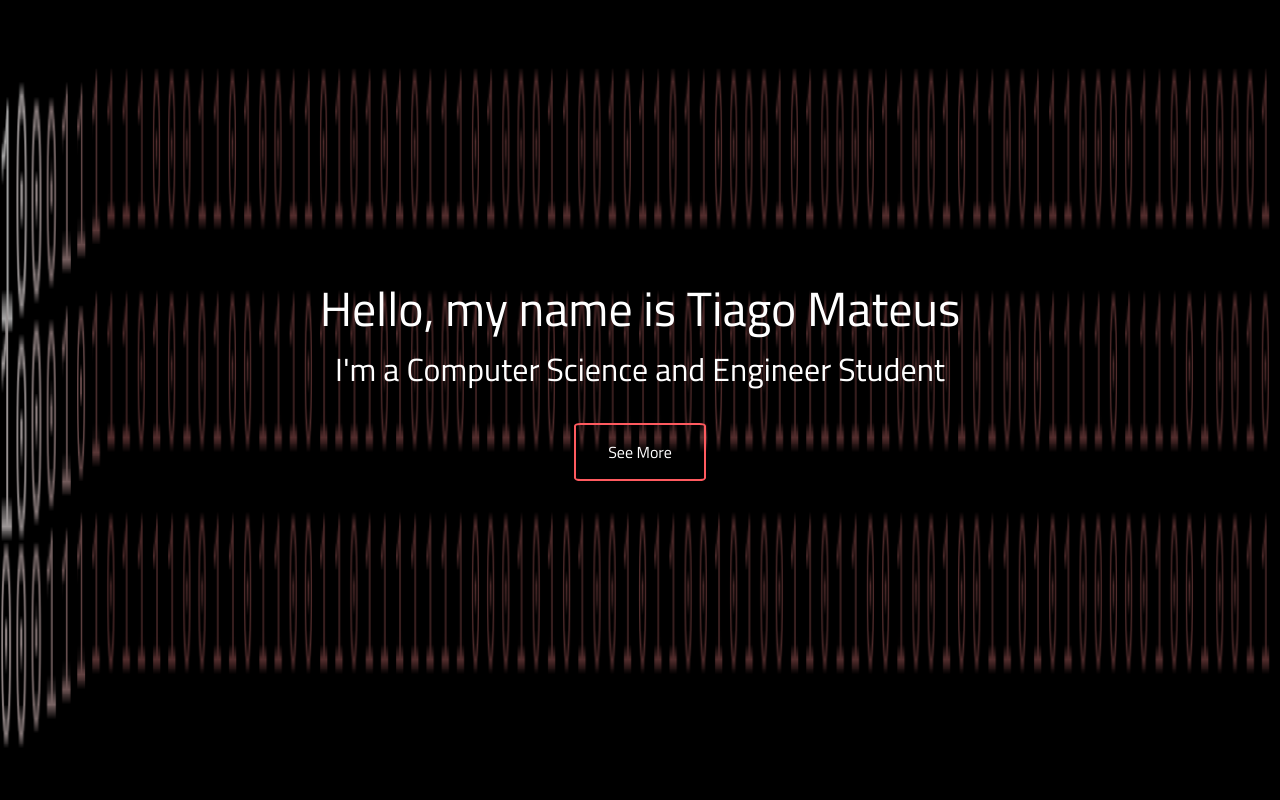
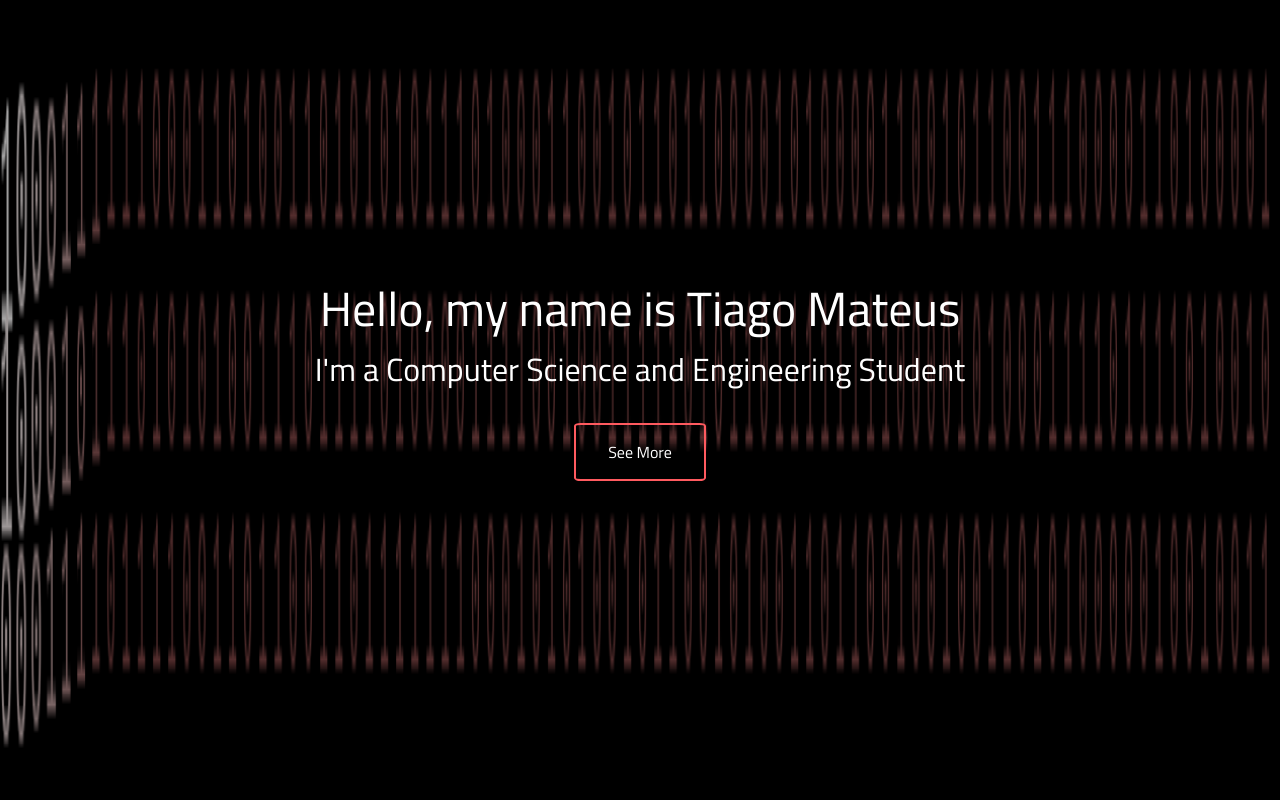
Before and after one commit to TiagoMateus05/portfoliov2, a Nuxt app: page / in a window 1280 px wide. Shown: the top 800 px of the page. Built offline with nearby package versions, Linux system fonts and the light colour scheme; no server answers.

Commit message:
fix text subheader

```diff
--- a/pages/index.vue
+++ b/pages/index.vue
@@ -106,7 +106,7 @@ useHead({
 const typedHeadText = ref("")
 const typedSubHeadText = ref("")
 const introText = "Hello, my name is Tiago Mateus"
-const subIntroText = "I'm a Computer Science and Engineer Student"
+const subIntroText = "I'm a Computer Science and Engineering Student"
 const isAtTop = ref(true)
 
 // assign a ref to the binary background container
```
